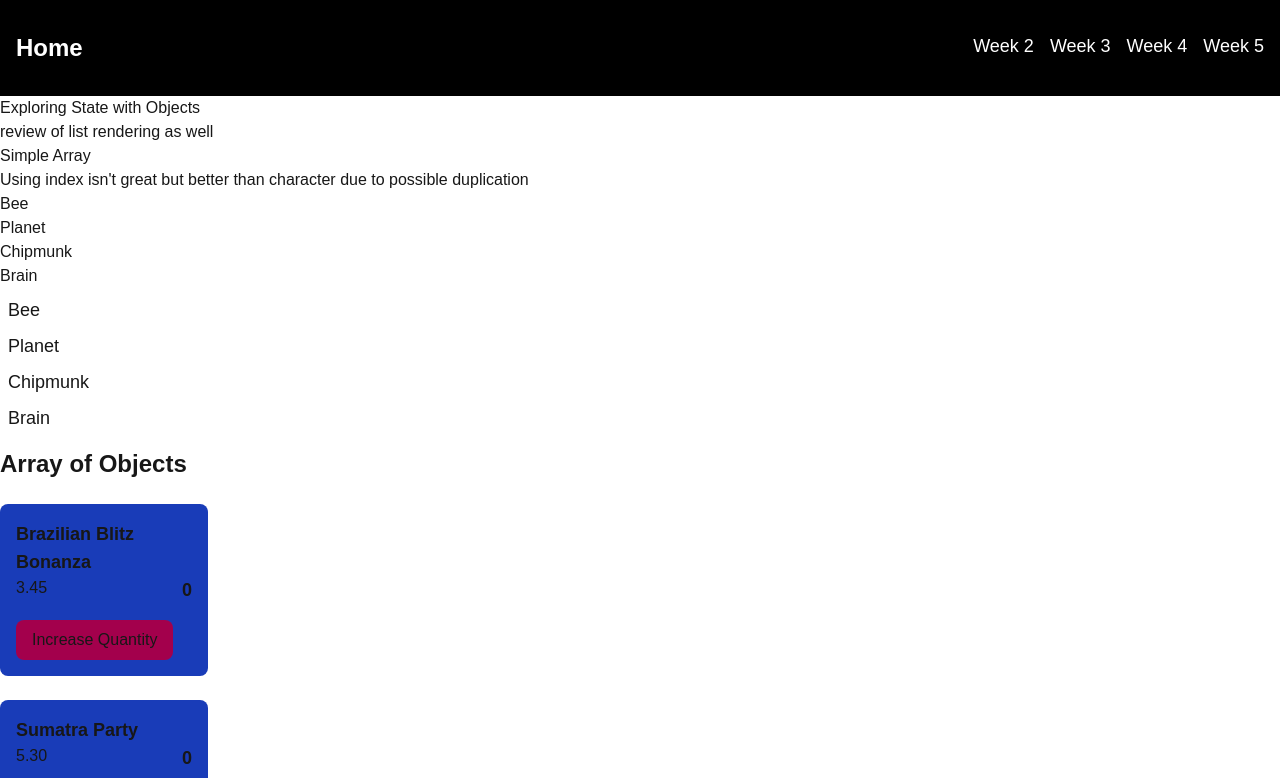
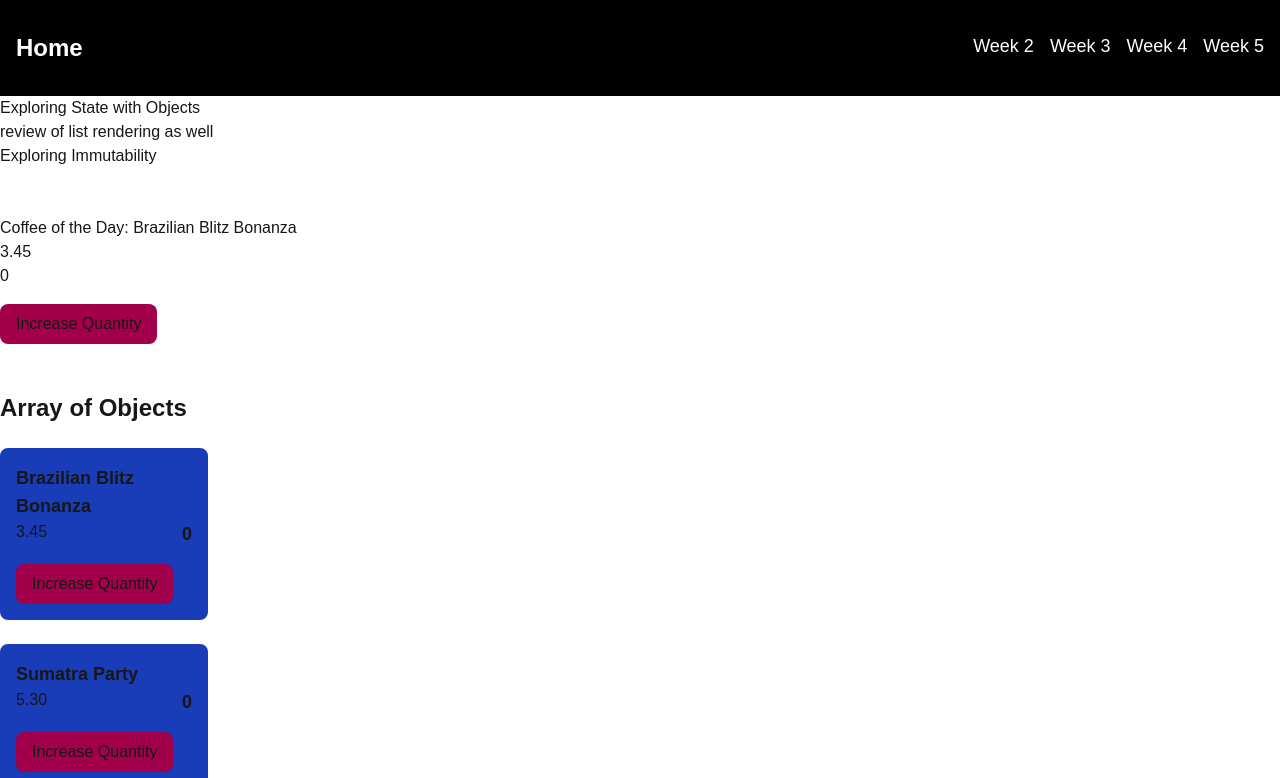
Before and after one commit to louielynmata/cprg-306-demo-site, a Next.js app: page /week-7 in a window 1280 px wide. Shown: the top 778 px of the page. Built offline with nearby package versions, Linux system fonts and the light colour scheme.

Commit message:
immutable state update example of a single object

```diff
--- a/app/week-7/page.js
+++ b/app/week-7/page.js
@@ -1,48 +1,49 @@
-const characters = ["Bee", "Planet", "Chipmunk", "Brain"];
+"use client";
+import { useState } from "react";
 
+export default function Page() {
   const coffeeVarieties = [
     { id: 232, name: "Brazilian Blitz Bonanza", cost: "3.45", quantity: 0 },
     { id: 233, name: "Sumatra Party", cost: "5.30", quantity: 0 },
     { id: 234, name: "Tiny Tim's Toolshed", cost: "2.20", quantity: 0 },
   ];
+  const [coffees, setCoffees] = useState([...coffeeVarieties]);
 
-function SimpleArrayDemoSection() {
-  return (
-    <section>
-      <h2>Simple Array</h2>
-      <p>
-        Using index isn't great but better than character due to possible
-        duplication
-      </p>
-      <ul>
-        {characters.map((character, index) => (
-          <li key={index}>{character}</li>
-        ))}
-      </ul>
-      <ol>
-        {characters.map((character, index) => {
-          return (
-            <li key={index + 1} className="m-2 text-lg">
-              {character}
-            </li>
-          );
-        })}
-      </ol>
-    </section>
-  );
+  const [coffeeOfTheDay, setCoffeeOfTheDay] = useState(coffeeVarieties[0]);
+
+  function updateCoffeeOfTheDayQuantity() {
+    setCoffeeOfTheDay({
+      ...coffeeOfTheDay,
+      quantity: coffeeOfTheDay.quantity + 1,
+    });
   }
-export default function Page() {
+
   return (
     <main>
       <header>
         <h1>Exploring State with Objects</h1>
         <p>review of list rendering as well</p>
       </header>
-      <SimpleArrayDemoSection />
+      <section>
+        <header>
+          <h2>Exploring Immutability</h2>
+        </header>
+        <div className="my-12">
+          <h3>Coffee of the Day: {coffeeOfTheDay.name} </h3>
+          <p>{coffeeOfTheDay.cost}</p>
+          <p>{coffeeOfTheDay.quantity}</p>
+          <button
+            className="px-4 py-2 mt-4 rounded-lg bg-pink-800 cursor-pointer"
+            onClick={updateCoffeeOfTheDayQuantity}
+          >
+            Increase Quantity
+          </button>
+        </div>
+      </section>
       <section className="my-4">
         <h2 className="mb-2 text-2xl font-semibold">Array of Objects</h2>
         <ul>
-          {coffeeVarieties.map((coffee) => {
+          {coffees.map((coffee) => {
             return (
               <li
                 key={coffee.id}
@@ -53,6 +54,7 @@ export default function Page() {
                   <p>{coffee.cost}</p>
                   <p className="font-semibold text-lg">{coffee.quantity}</p>
                 </div>
+                {/* TODO: Add stateful button for individual array items */}
                 <button className="px-4 py-2 mt-4 rounded-lg bg-pink-800 cursor-pointer">
                   Increase Quantity
                 </button>
```
Lines whose indentation alone changed are shown as unchanged.
